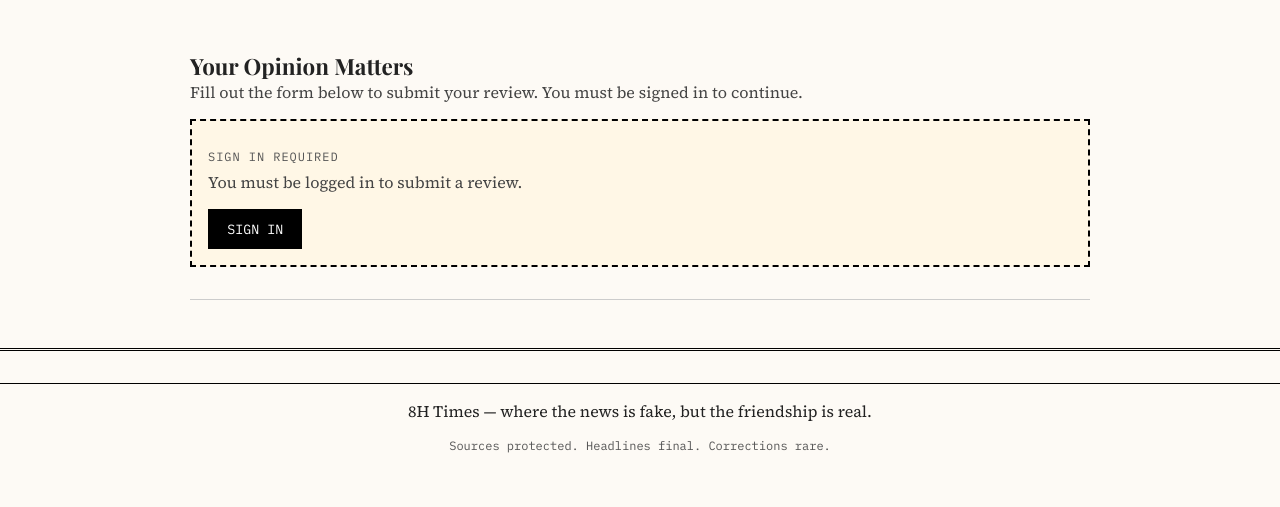
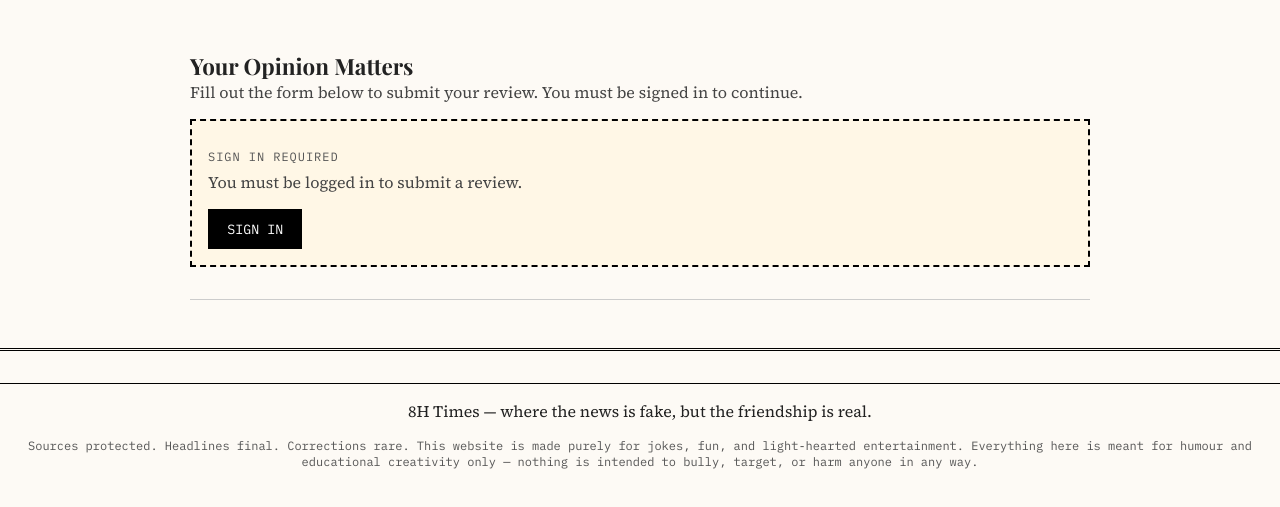
Before and after one commit to willsimeonidis/8H-news, a plain HTML site: page review.html in a window 1280 px wide. Shown: the part 389-896 px from the top of the page. Drawn offline with nearby package versions, Linux system fonts and the light colour scheme; a web font is replaced by a local one.

Commit message:
Update review.html

```diff
--- a/review.html
+++ b/review.html
@@ -90,7 +90,8 @@
 <footer class="site-footer">
   <span class="rule"></span>
   <p>8H Times — where the news is fake, but the friendship is real.</p>
-  <p class="fine-print">Sources protected. Headlines final. Corrections rare.</p>
+  <p class="fine-print">Sources protected. Headlines final. Corrections rare.
+  This website is made purely for jokes, fun, and light‑hearted entertainment. Everything here is meant for humour and educational creativity only — nothing is intended to bully, target, or harm anyone in any way.</p>
 </footer>
 
 <!-- LOGIN POPUP -->
```
